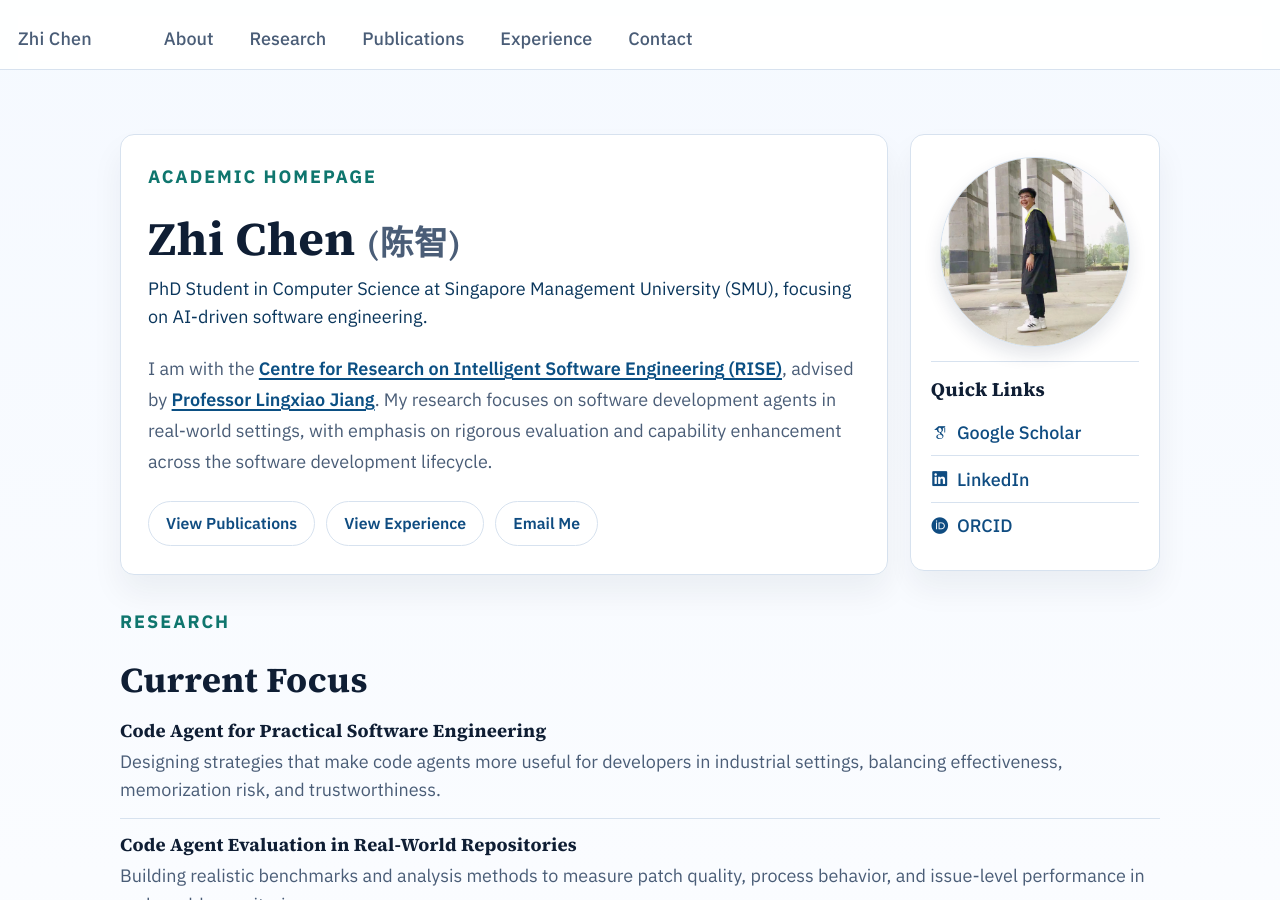
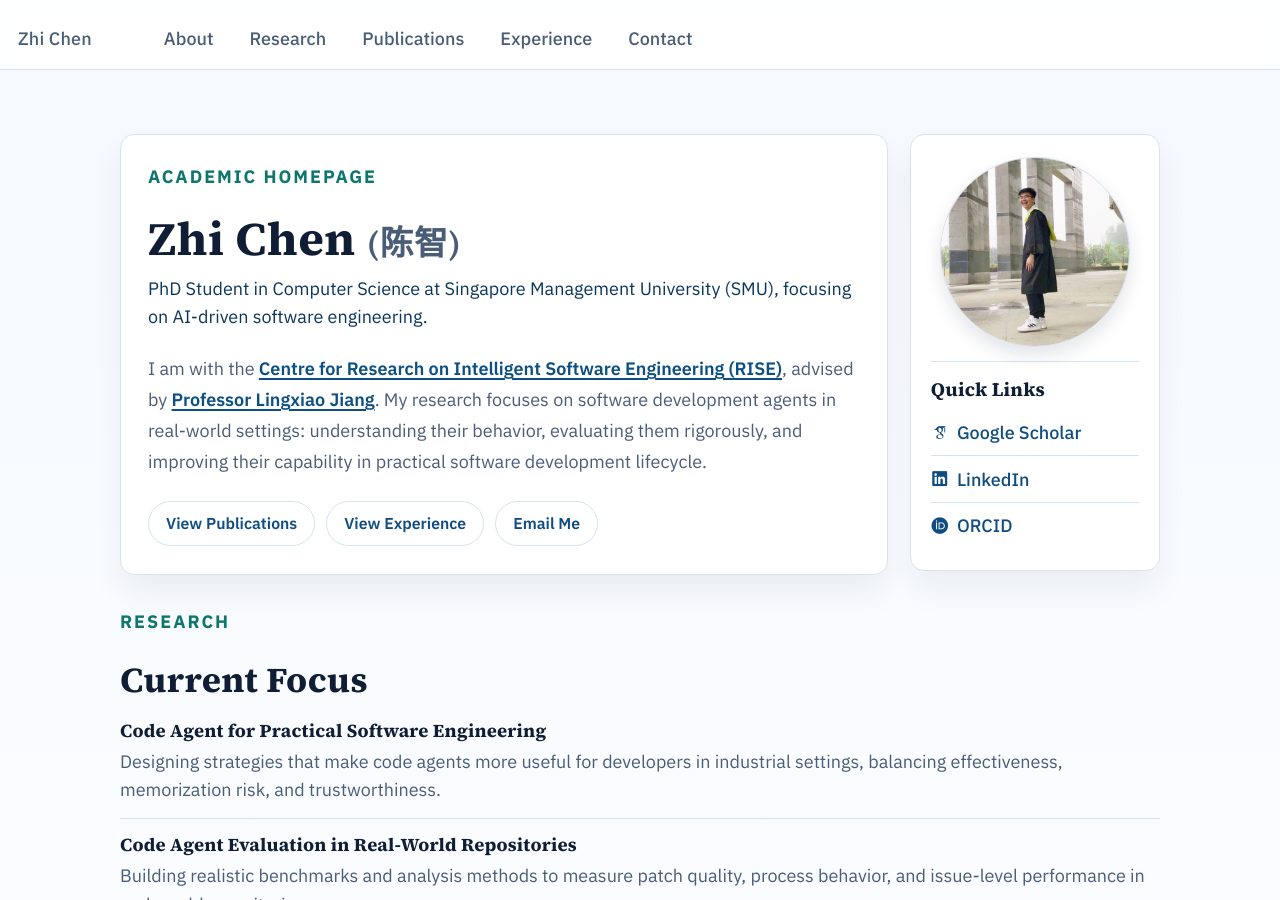
Before and after one commit to chenzhi-cz/chenzhi-cz.github.io, a Jekyll site: the page built from _pages/about.md, in a window 1280 px wide and 900 px high. Built offline with Jekyll 4.4.1, drawn with Linux system fonts in a browser that asks for light colours; some web fonts are replaced.

Commit message:
Restore previous research focus sentence wording

```diff
--- a/_pages/about.md
+++ b/_pages/about.md
@@ -19,7 +19,7 @@ redirect_from:
       <p class="home-summary">
         I am with the <a href="https://rise.smu.edu.sg/" target="_blank" rel="noopener">Centre for Research on Intelligent Software Engineering (RISE)</a>,
         advised by <a href="https://faculty.smu.edu.sg/profile/jiang-lingxiao-896" target="_blank" rel="noopener">Professor Lingxiao Jiang</a>.
-        My research focuses on software development agents in real-world settings, with emphasis on rigorous evaluation and capability enhancement across the software development lifecycle.
+        My research focuses on software development agents in real-world settings: understanding their behavior, evaluating them rigorously, and improving their capability in practical software development lifecycle.
       </p>
       <div class="home-actions">
         <a href="#publications" class="home-btn">View Publications</a>
```
